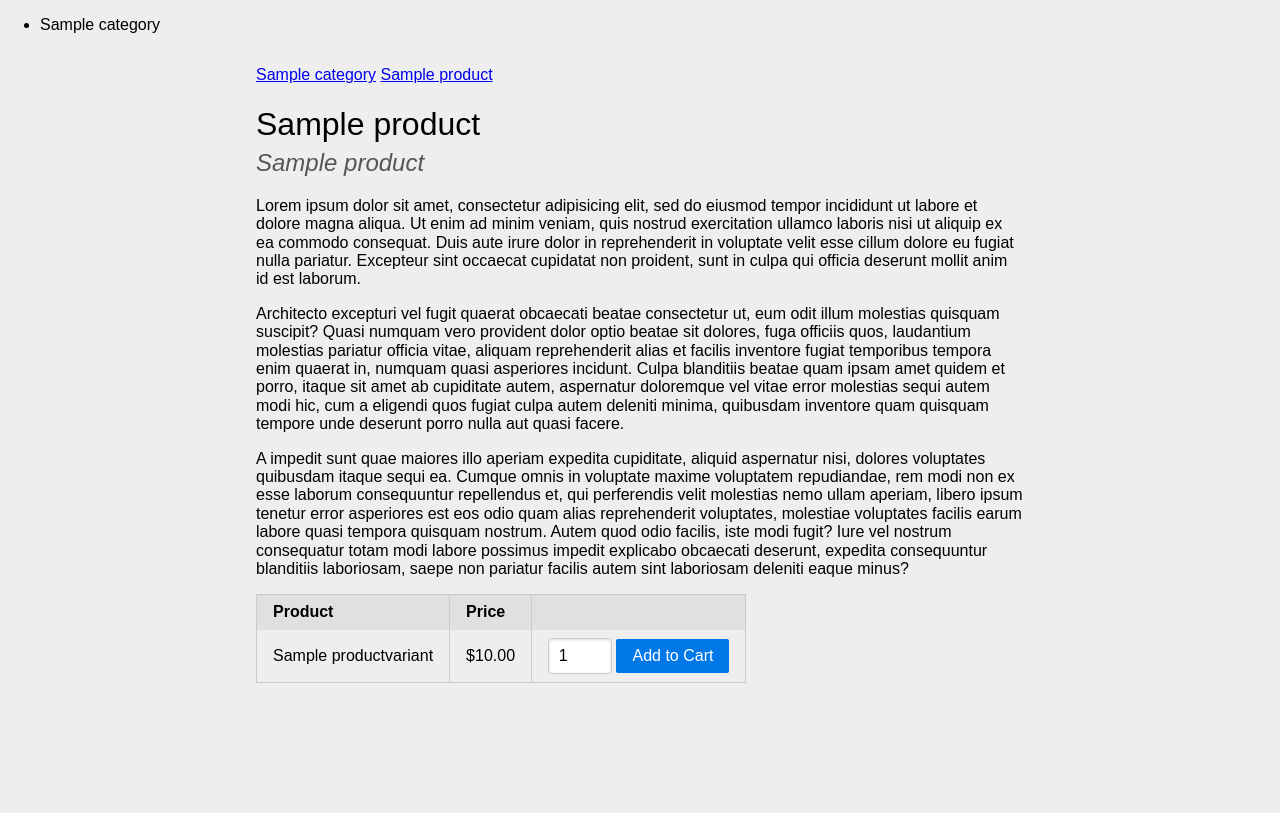
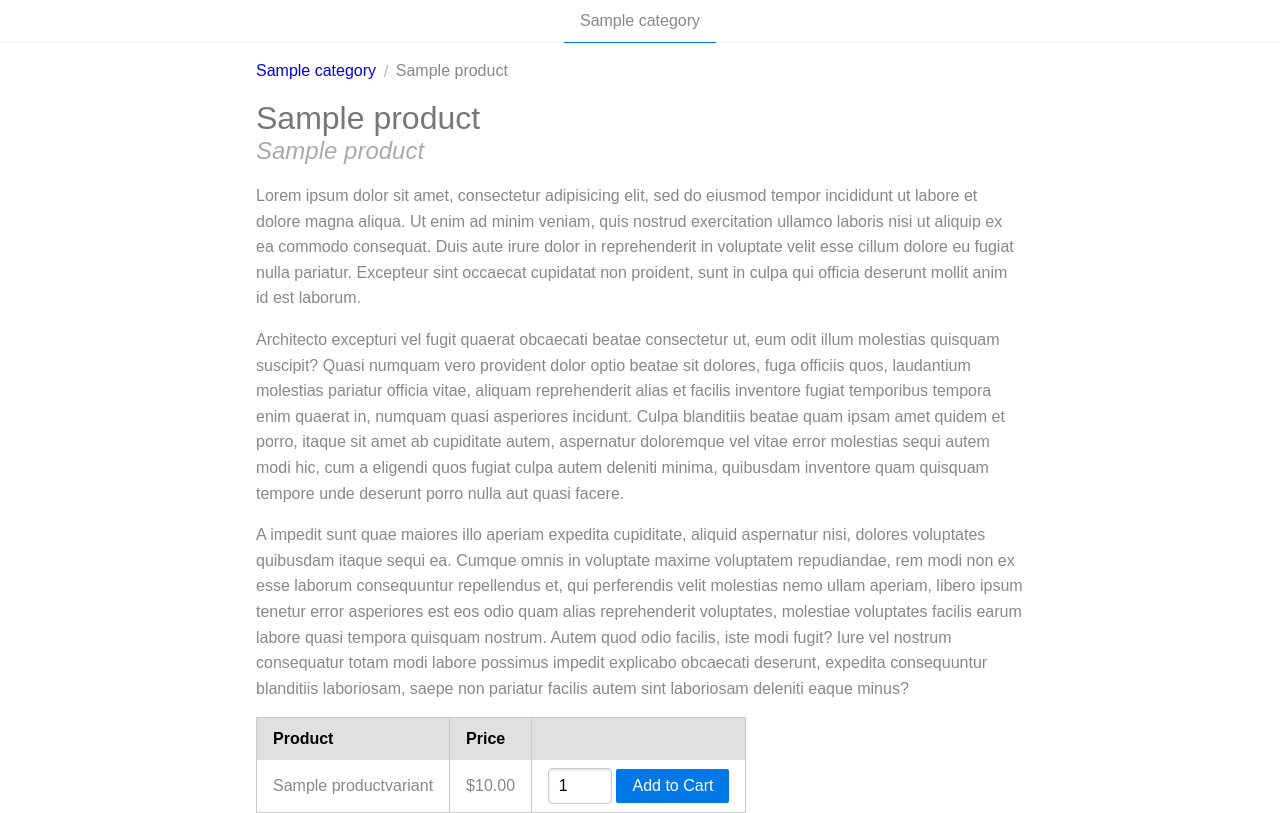
Before and after one commit to benthepoet/cold_commerce, a Django app: page /category/1/product/1 in a window 1280 px wide. Before the commit the page ends 683 px from the top, so only its background shows below. Run offline with Django 3.2, Linux system fonts and the light colour scheme; tables that the repository leaves empty hold one stand-in row (values such as "Sample post").

Commit message:
Updated styles.

```diff
--- a/core/static/css/site.css
+++ b/core/static/css/site.css
@@ -2,8 +2,9 @@
 @import url('open-iconic/font/css/open-iconic.min.css');
 
 html, body {
-    background-color: #eee;
-
+    background-color: #fff;
+    color: #888;
+    line-height: 1.6em;
 }
 
 .valign-middle {
@@ -13,19 +14,68 @@ html, body {
 .title {
     font-weight: 500;
     margin-bottom: 0.2em;
+    color: #777;
 }
 
 .subtitle {
     font-weight: 100;
     font-style: oblique;
     margin-top: 0.2em;
-    color: #555;
+    color: #aaa;
 }
 
 .breadcrumb ul {
     padding-inline-start: 0;
+    text-decoration: none;
 }
 
 .breadcrumb li {
     display: inline-block;
 }
+.breadcrumb li:first-child a {
+    padding-left: 0;
+}
+
+.breadcrumb li a {
+    text-decoration: none;
+    padding: 0.2em;
+}
+
+.breadcrumb li+li::before {
+    color: #b5b5b5;
+    content: "\0002f";
+}
+
+.tabs {
+}
+
+.tabs ul {
+    list-style: none;
+    display: flex;
+    align-items: center;
+    flex-grow: 1;
+    justify-content: center;
+    margin: 0;
+    padding: 0;
+    border-bottom: solid 1px #eee;
+}
+
+.tabs a {
+    padding: 0.5em 1em;
+    display: flex;
+    justify-content: center;
+    margin-bottom: -1px;
+    border-bottom: 1px solid #eee;
+    align-items: center;
+    vertical-align: top;
+}
+
+.tabs li {
+    display: block;
+    margin: 0;
+    padding: 0;
+}
+
+.tabs li.is-active a {
+    border-bottom: solid 1px #0078e7;
+}
--- a/core/templates/core/product.html
+++ b/core/templates/core/product.html
@@ -8,7 +8,7 @@
             <a href="#">{{ product.category.name }}</a>
         </li>
         <li class="is-active">
-            <a href="#">{{ product.name }}</a>
+            <a>{{ product.name }}</a>
         </li>
     </ul>
 </nav>
```
